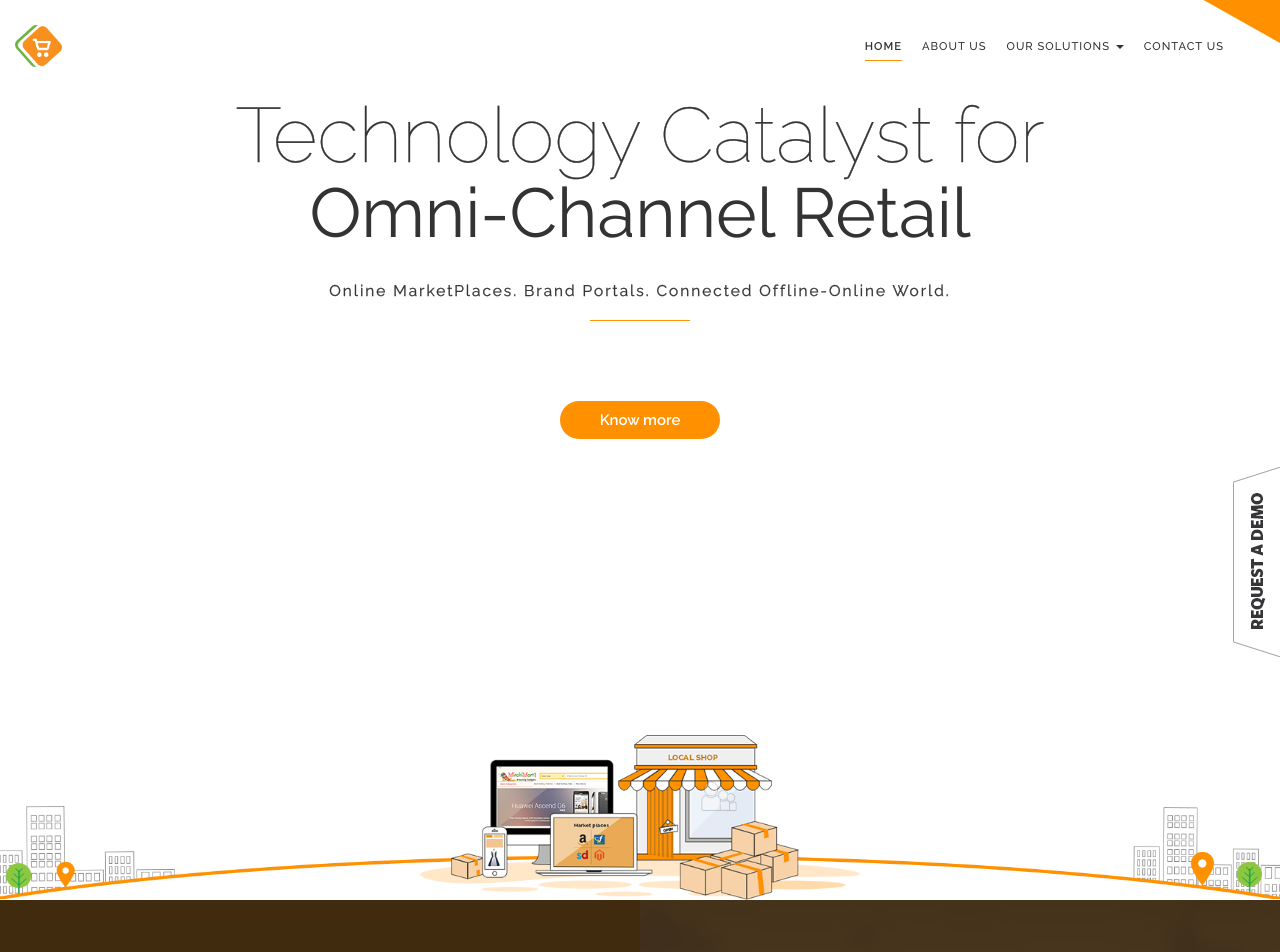
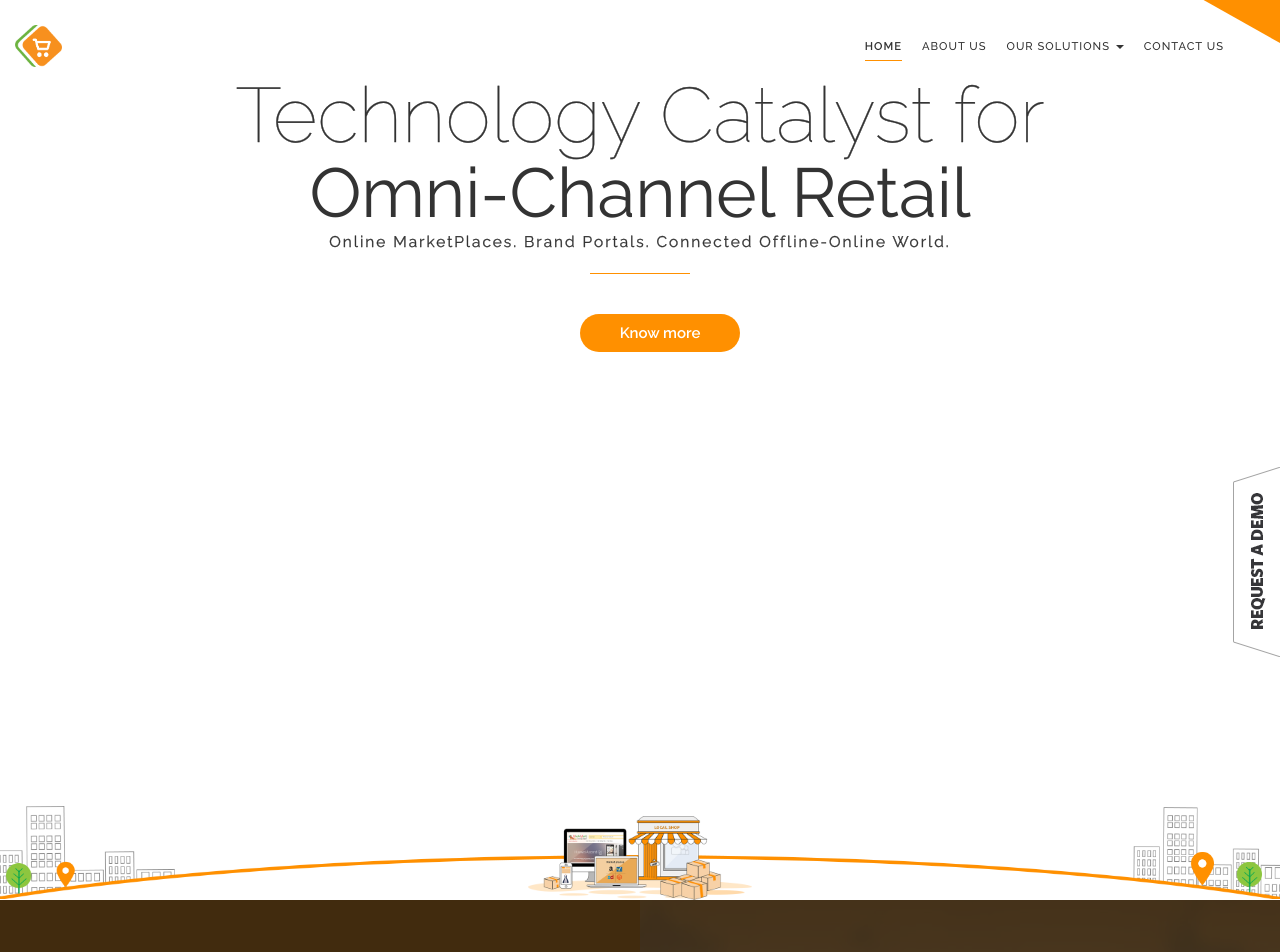
Before and after one commit to paxcom/paxcom.github.io, a Jekyll site: the page built from index.md, in a window 1280 px wide. Shown: the top 952 px of the page. Built offline with Jekyll 4.4.1, drawn with Linux system fonts in a browser that asks for light colours; comment, search, counter and statistics services are not loaded; grey boxes are pictures that could not be loaded.

Commit message:
update responsive

```diff
--- a/css/style.css
+++ b/css/style.css
@@ -1114,7 +1114,10 @@
 		height: auto !important
 	}
 	.paxcom-home .shop-img {
-	position: static
+		position: static;
+		bottom: 15px;
+		width: 220px;
+		margin-top:15px;
 	}
 	.paxcom-home .carousel-caption {
 		margin: 30px 7% 0;
@@ -1125,10 +1128,7 @@
 	}
 	.paxcom-home p {
 		font-size: 0.4em;
-}
-.paxcom-home .shop-img {
-	bottom: 15px;
-	width: 220px;
+		line-height: 1.4em;
 	}
 	.item-bootom.item-0 {
 		background: none;
@@ -1200,6 +1200,11 @@
 	}
 	footer .copyright {
 		font-size: 10px;
+	}
+	.signup-request input.btn-submit{width:100%;}
+
+	footer .copyright {
+    	position: static;
 	}
 }
  @media (min-width: 768px) and (max-width: 991px) {
@@ -1385,6 +1390,15 @@
 	.btn-request-a-demo {
 		top: 30%;
 	}
+
+	.paxcom-home .carousel-caption {
+    	margin: 10px 7% 0;
+	}
+	.paxcom-home p {
+		margin-top:10px;
+		line-height: 0.2em;
+	}
+	.paxcom-home .shop-img{width:224px;}
 }
  @media only screen and (min-device-width: 375px) and (max-device-height: 667px) and (orientation : portrait) {
 	/* Styles */
@@ -1433,6 +1447,7 @@
 }
 #carousel-example-generic .btn-more {
 	background: #ff9000;
+	margin: 40px 0px 0px 40px;
 }
 .soultions .btn-more {
     font-size: 15px;
```
Lines whose indentation alone changed are shown as unchanged.
